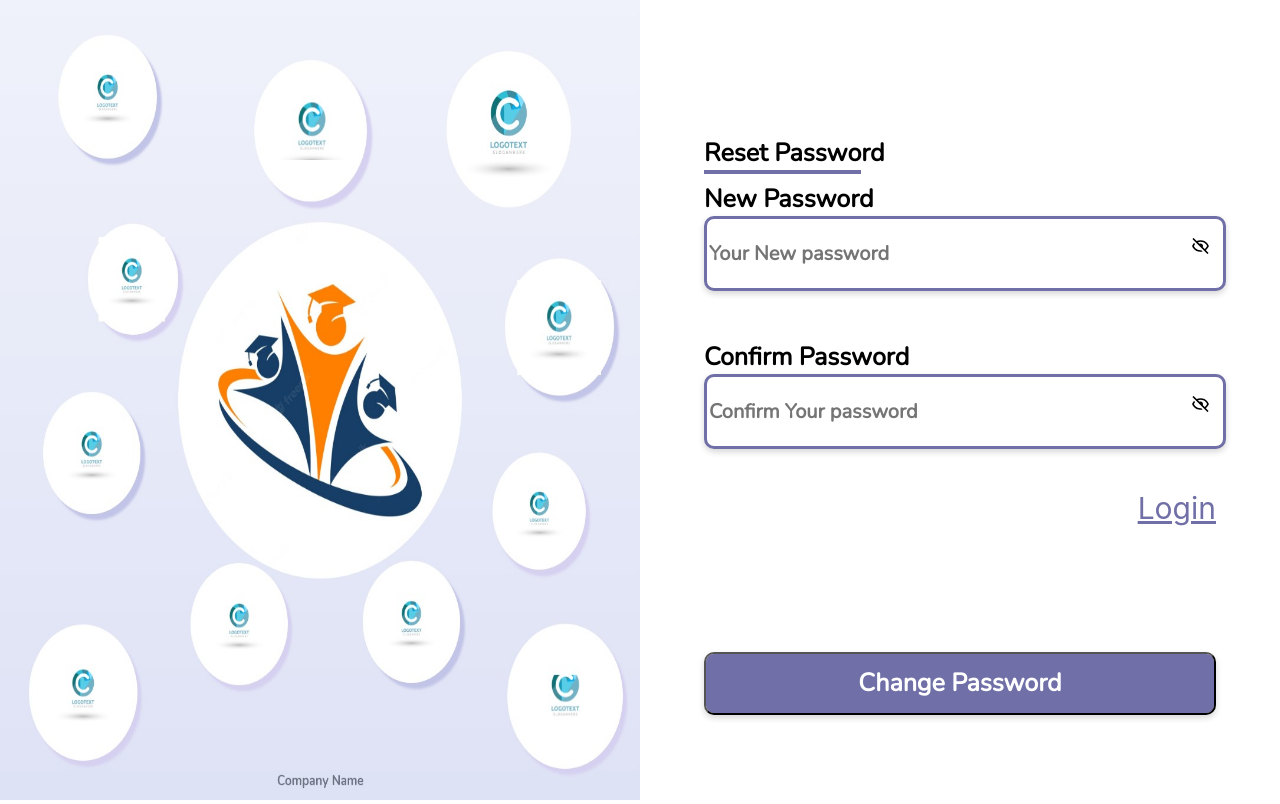
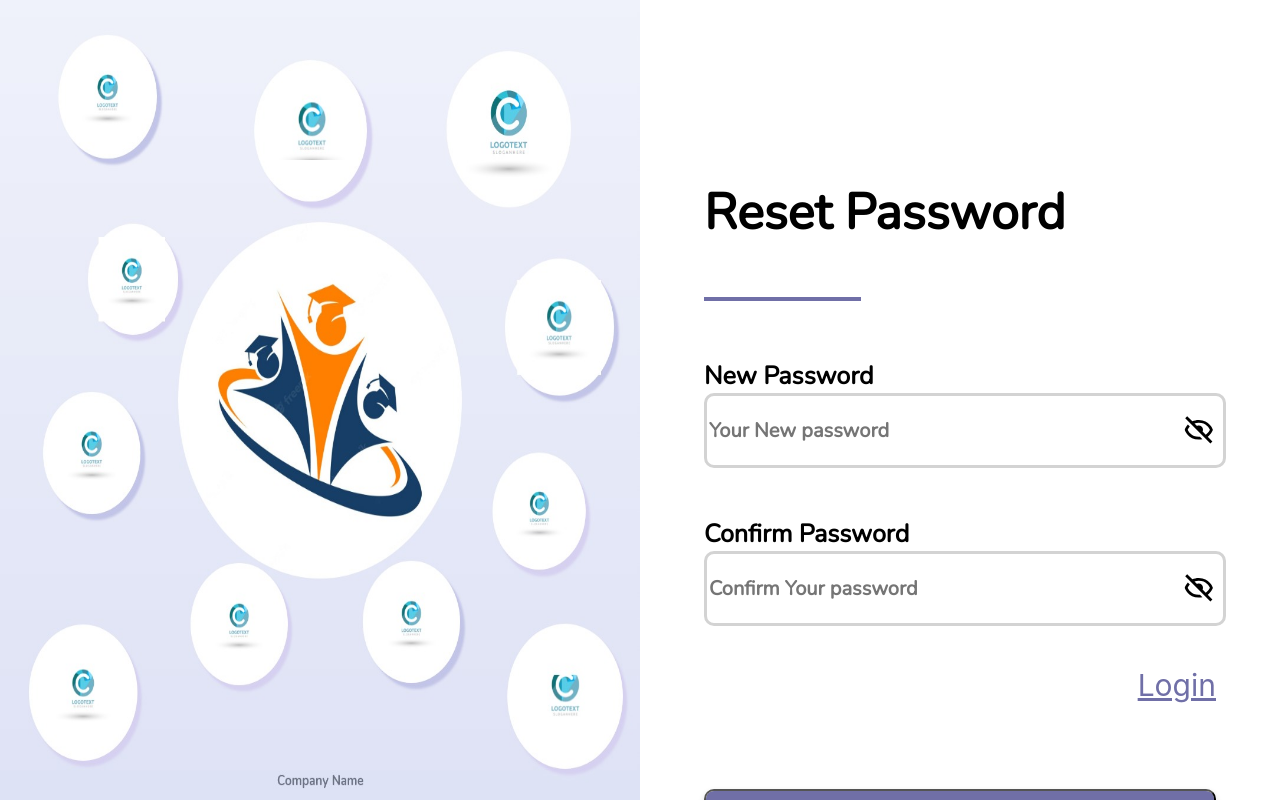
Before and after one commit to MinaSameh1/forgetpass_test, a React (Vite) app: page /forgotpass in a window 1280 px wide. Built offline with nearby package versions, Linux system fonts and the light colour scheme.

Commit message:
modified css

```diff
--- a/src/components/ForgotPass/forgotpass.css
+++ b/src/components/ForgotPass/forgotpass.css
@@ -1,9 +1,9 @@
 .forgetpass-title {
   font: normal normal bold 50px/69px Nunito;
-  padding-bottom: 50px;
   text-decoration-color: #706fa7;
 }
 .forgetpass-underscore{
+  margin: 50px 0;
   height: 0px;
   width: 153px;
   border: 2px solid #706FA7
@@ -16,3 +16,15 @@
   grid-area: right;
   right: 0;
 }
+
+.forgetpass-button {
+  width: 100%;
+  color: #fff;
+  margin: 40px 0;
+  text-align: center;
+  height: 67px;
+  background: #706fa7 0% 0% no-repeat padding-box;
+  font: normal normal 600 25px/34px Nunito;
+  box-shadow: 0px 3px 6px #00000029;
+  border-radius: 10px;
+}
--- a/src/components/ForgotPass/forgotpass.tsx
+++ b/src/components/ForgotPass/forgotpass.tsx
@@ -24,7 +24,7 @@ const ForgotPass: React.FC = () => {
   return (
     <>
       <form className='login-form' onSubmit={(event) => handleSubmit(event)}>
-        <span className='forgetpass-title'>Reset Password</span>
+        <p className='forgetpass-title'>Reset Password</p>
         <div className='forgetpass-underscore'></div>
         <span className='login-text'>New Password</span>
         <br />
@@ -83,7 +83,7 @@ const ForgotPass: React.FC = () => {
         </Link>
         <br />
         <br />
-        <button type='submit' className='login_form-button'>
+        <button type='submit' className='forgetpass-button'>
           Change Password
         </button>
       </form>
--- a/src/components/login/login_form.css
+++ b/src/components/login/login_form.css
@@ -37,16 +37,21 @@
 }
 
 .login-error {
-  color: red;
-  font-size: 10px;
+  font: normal normal 600 16px/22px Nunito;
+  letter-spacing: 0px;
+  color: #FA675C;
 }
 
 .login-link {
-  color: #706fa7;
-  font-size: 10px;
   float: right;
   grid-area: right;
   right: 0;
+  padding: 8px;
+  /* UI */
+  text-decoration: underline;
+  font: normal normal 600 16px/22px Nunito;
+  letter-spacing: 0px;
+  color: #706FA7;
 }
 
 .login-input {
@@ -54,15 +59,15 @@
   height: 67px;
   font: normal normal 600 20px/27px Nunito;
   background: #ffffff 0% 0% no-repeat padding-box;
-  box-shadow: 0px 3px 6px #00000029;
-  border: 3px solid #706fa7;
+  border: 3px solid lightgray;
   border-radius: 10px;
 }
 
 .login-input:focus {
   /* border: solid #706fa7 10%; */
-  outline: 1px solid #706fa7;
-  border-radius: 5px;
+  border: 3px solid #706fa7;
+  box-shadow: 0px 3px 6px #00000029;
+  border-radius: 10px;
 }
 
 .login-right span {
@@ -73,7 +78,8 @@
   width: 100%;
   color: #fff;
   margin: 80px 0;
-  height: 2.5em;
+  text-align: center;
+  height: 67px;
   background: #706fa7 0% 0% no-repeat padding-box;
   font: normal normal 600 25px/34px Nunito;
   box-shadow: 0px 3px 6px #00000029;
@@ -89,8 +95,6 @@
 .login-show {
   cursor: pointer;
   position: absolute;
-  width: 31px;
-  height: 20px;
   float: right;
   top: 20px;
   right: 0;
```
